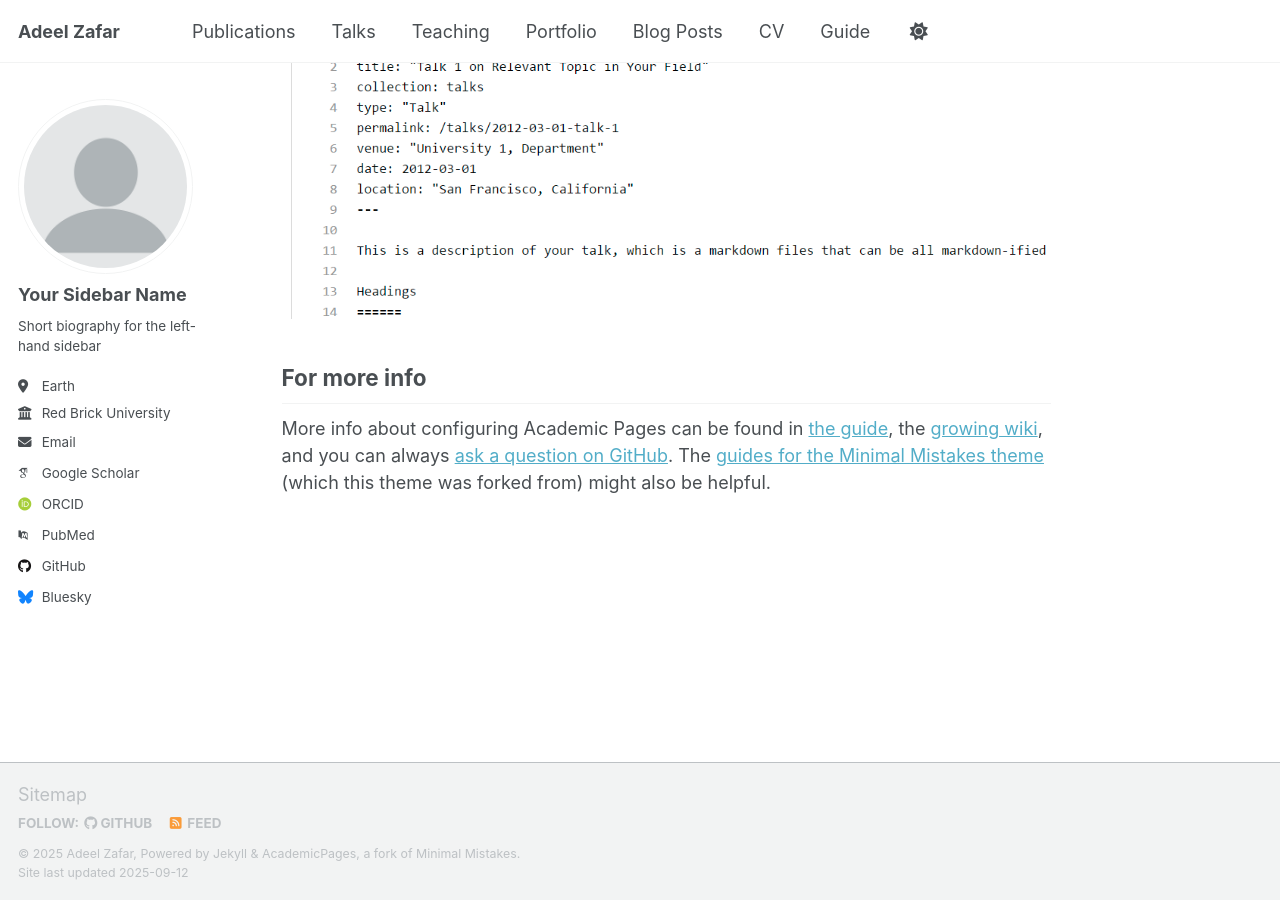
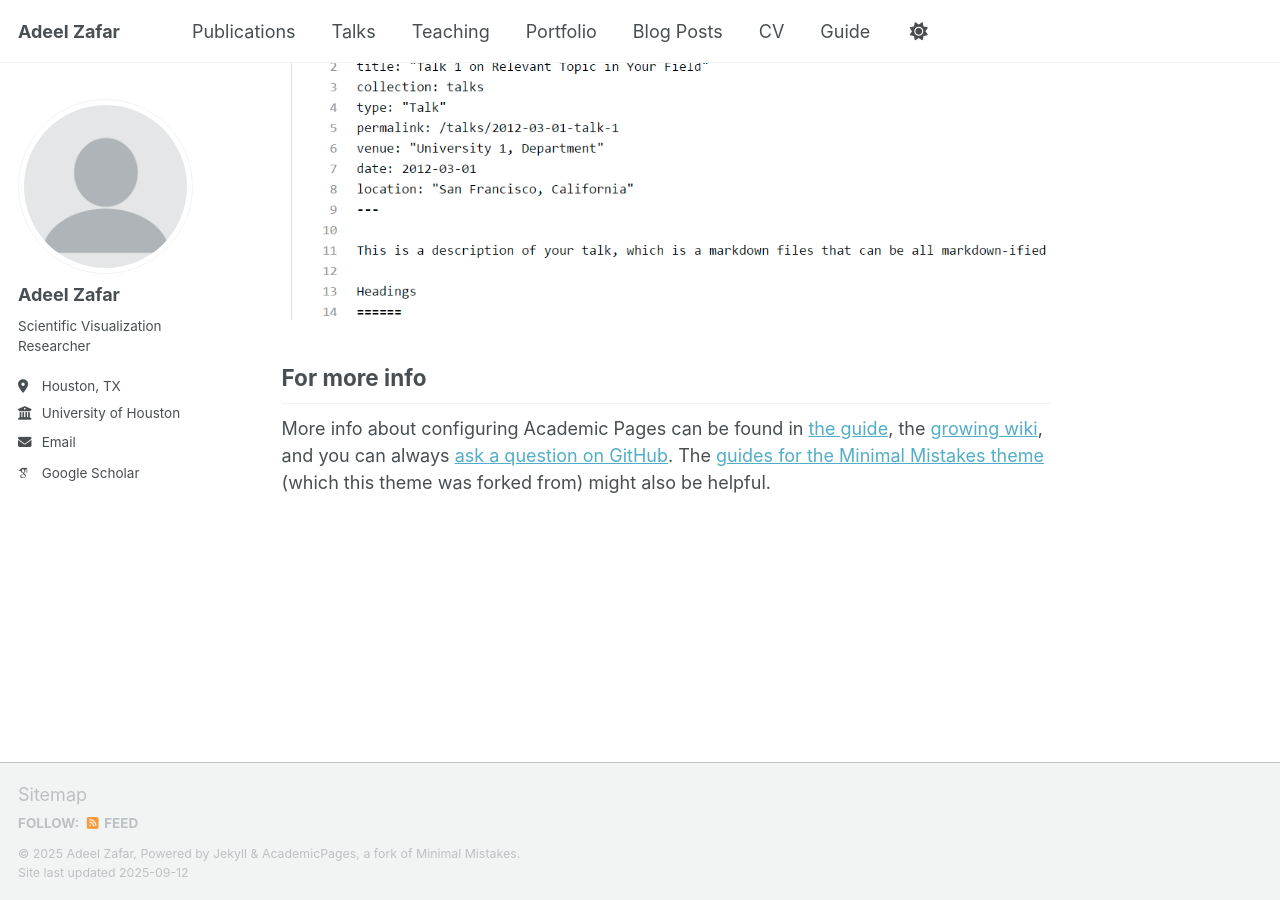
Before and after one commit to adeelz92/adeelz92.github.io, a Jekyll site: the page built from _pages/about.md, in a window 1280 px wide and 900 px high, scrolled down 2880 px. Built offline with Jekyll 4.4.1, drawn with Linux system fonts in a browser that asks for light colours; some web fonts are replaced; a script that is not in the unit is left out.

Commit message:
Update _config.yml

```diff
--- a/_config.yml
+++ b/_config.yml
@@ -12,8 +12,8 @@ site_theme               : "default" # Currently available options are "default"
 title                    : "Adeel Zafar"
 title_separator          : "-"
 name                     : &name "Adeel Zafar"
-description              : &description "Your Name's academic portfolio"   # Update this with a general description of your site, this is the default if not overridden by a page
-url                      : https://academicpages.github.io # The base hostname & protocol for your site e.g. "https://[your GitHub username].github.io",
+description              : &description "Adeel's academic portfolio"   # Update this with a general description of your site, this is the default if not overridden by a page
+url                      : https://adeelz92.github.io # The base hostname & protocol for your site e.g. "https://[your GitHub username].github.io",
                                                            # or if you already have some other page hosted on Github then use "https://[your GitHub username].github.io/[Your Repo Name]"
 baseurl                  : "" # the subpath of your site, e.g. "/blog"
 repository               : "academicpages/academicpages.github.io"
@@ -24,23 +24,23 @@ repository               : "academicpages/academicpages.github.io"
 author:
   # Biographic information
   avatar           : "profile.png"
-  name             : "Your Sidebar Name"
+  name             : "Adeel Zafar"
   pronouns         : # example: "she/her"
-  bio              : "Short biography for the left-hand sidebar"
-  location         : "Earth"
-  employer         : "Red Brick University"
+  bio              : "Scientific Visualization Researcher"
+  location         : "Houston, TX"
+  employer         : "University of Houston"
   uri              : # URL
-  email            : "none@example.org"
+  email            : "adeelz92@gmail.com"
 
   # Academic websites
   academia         : # URL
   arxiv            : # URL - Update with the correct link to your profile
-  googlescholar    : "https://scholar.google.com/citations?user=PS_CX0AAAAAJ"
+  googlescholar    : "https://scholar.google.com/citations?user=QbWrlvYAAAAJ&hl=en"
   inspire-hep      : # URL
   impactstory      : # URL
-  orcid            : "http://orcid.org/yourorcidurl"
+  orcid            : # URL
   semantic         : # URL
-  pubmed           : "https://www.ncbi.nlm.nih.gov/pubmed/?term=john+snow"
+  pubmed           : # URL
   researchgate     : # URL
   scopus           : # URL
 
@@ -48,13 +48,13 @@ author:
   bitbucket        : # Username - Update with your username on the site
   codepen          : # Username
   dribbble         : # Username
-  github           : "academicpages"
+  github           : # Username
   kaggle           : # Username
   stackoverflow    : # User number or user number and name (i.e., use "1" or "1/jeff-atwood")
 
   # Social media
   artstation       : # Username
-  bluesky          : "bsky.app" # Replace this with you Bluesky username
+  bluesky          : # Username
   facebook         : # Username
   flickr           : # Username
   foursquare       : # Username
```
